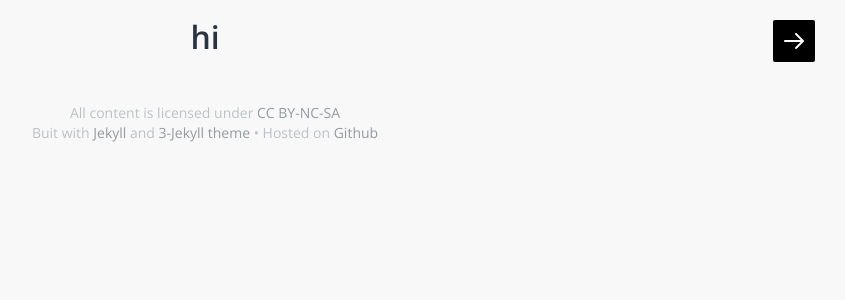
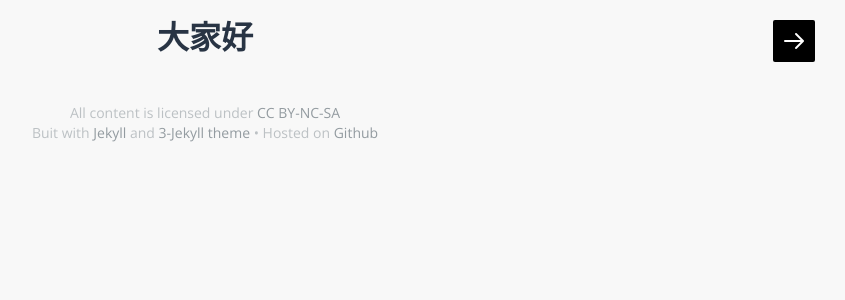
Before and after one commit to fankunpeng/fankunpeng.github.io, a Jekyll site: the page built from index.html, in a window 1280 px wide. Shown: the top 300 px of the page, without its empty margins (435-1280 px from the left). Built offline with Jekyll 4.4.1, drawn with Linux system fonts in a browser that asks for light colours; some web fonts are replaced.

Commit message:
modify index

```diff
--- a/index.html
+++ b/index.html
@@ -2,5 +2,5 @@
 layout: default
 ---
 <div id="home" class="container">
-  <h1>hi</h1>
+  <h1>大家好</h1>
 </div>
```
